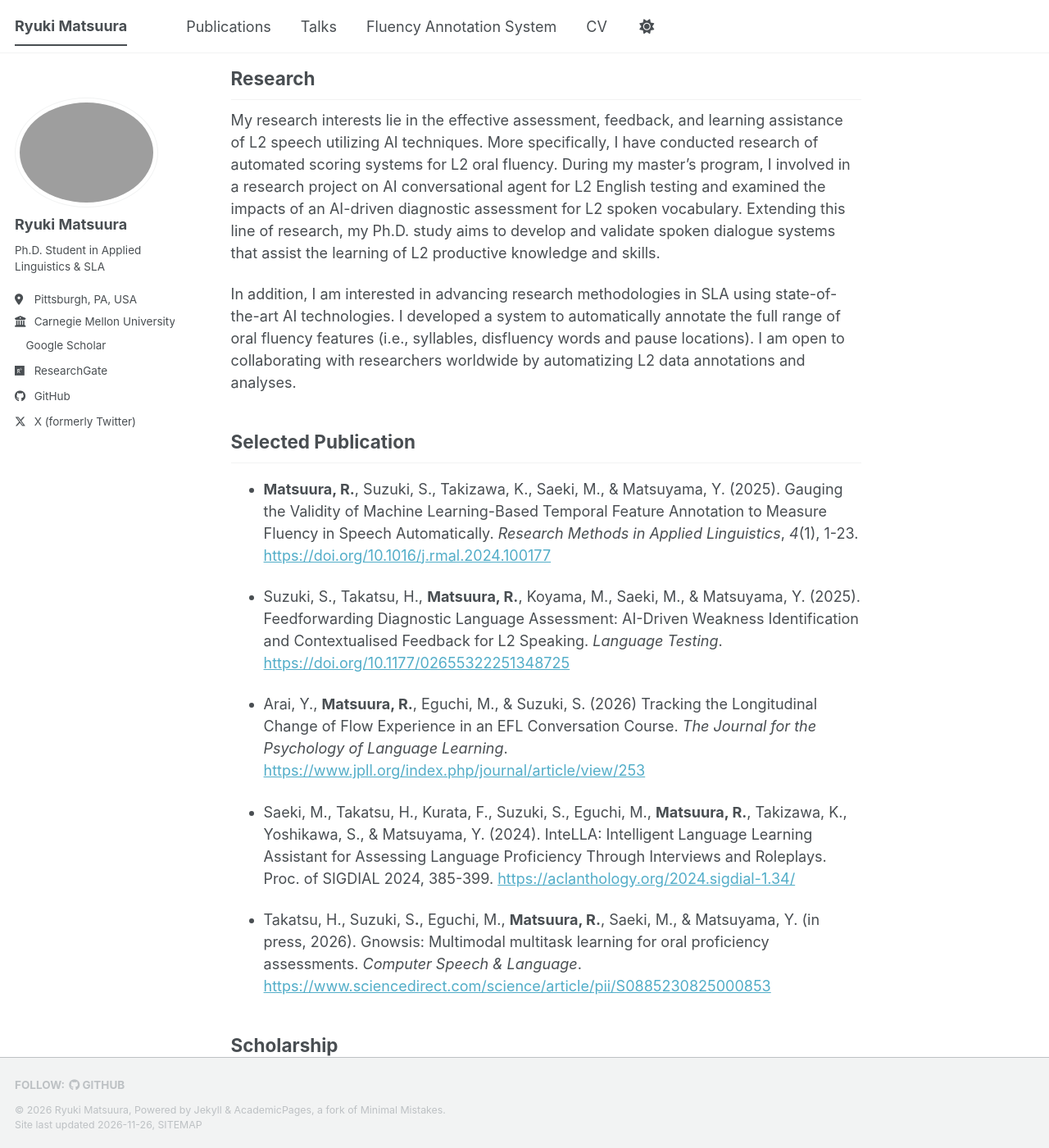
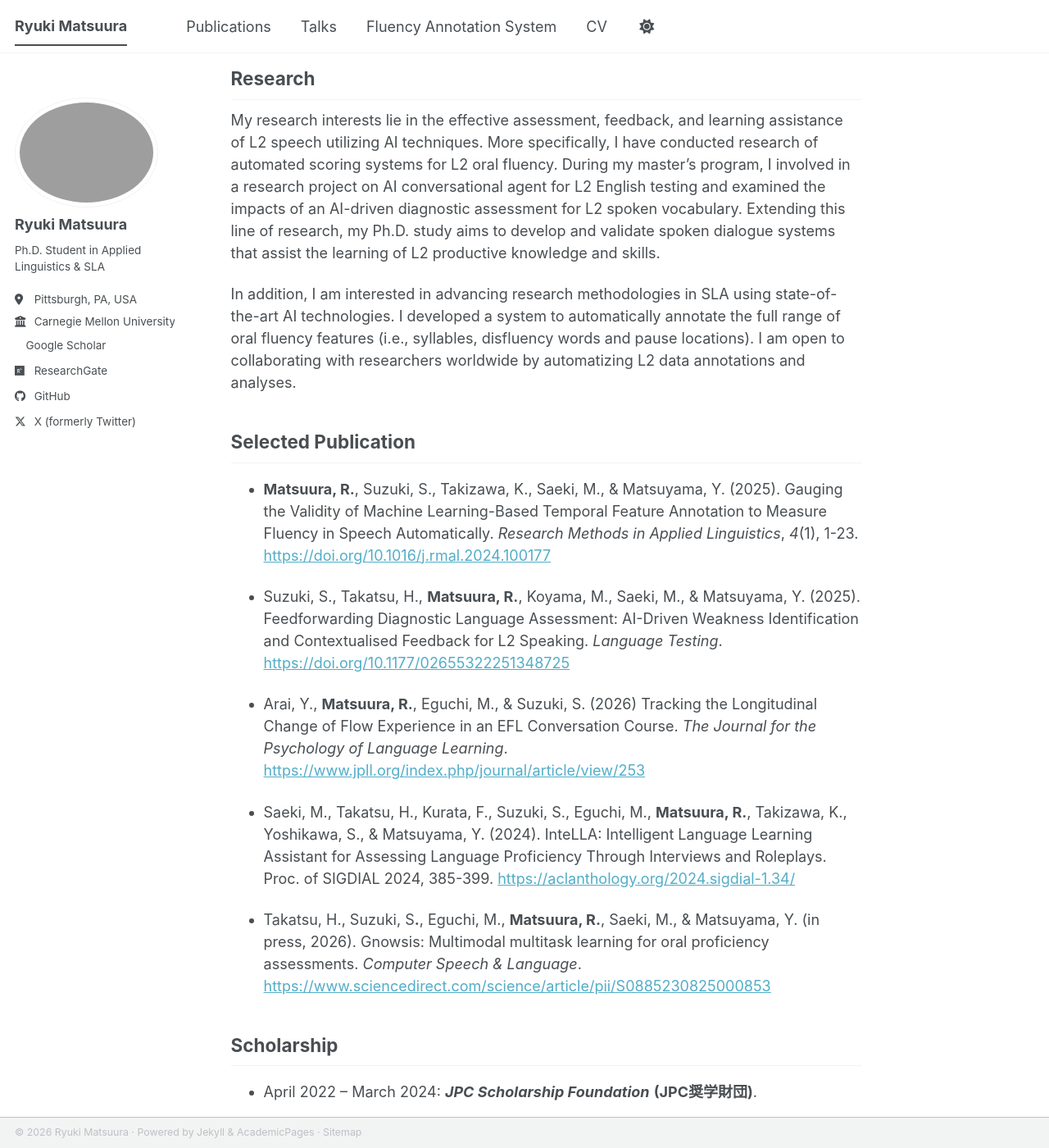
Before and after one commit to RusCucumber/MyResearchWebsite, a Jekyll site: the page built from _pages/about.md, in a window 1280 px wide and 1400 px high, scrolled down 529 px. Shown: the whole window at 82% size. Built offline with Jekyll 4.4.1, drawn with Linux system fonts in a browser that asks for light colours; a script bundle is joined from its source files by our own code; a style sheet for code colours, icons or effects is not loaded.

Commit message:
[upd] one-line footer
Drop the follow row (GitHub is already in the sidebar) and the build date,
put credit and sitemap on one line, and shrink the space reserved for the fixed footer.

Refs #6

Co-Authored-By: Claude Opus 5.5 <noreply@anthropic.com>

```diff
--- a/_includes/footer.html
+++ b/_includes/footer.html
@@ -1,25 +1,5 @@
 {% include base_path %}
 
-{% if site.author.github or site.author.bitbucket or site.atom_feed.hide != true %}
-<div class="page__footer-follow">
-  <ul class="social-icons">
-    {% if site.data.ui-text[site.locale].follow_label %}
-      <li><strong>{{ site.data.ui-text[site.locale].follow_label }}</strong></li>
-    {% endif %}
-    {% if site.author.github %}
-      <li><a href="https://github.com/{{ site.author.github }}"><i class="fab fa-github" aria-hidden="true"></i> GitHub</a></li>
-    {% endif %}
-    {% if site.author.bitbucket %}
-      <li><a href="https://bitbucket.org/{{ site.author.bitbucket }}"><i class="fab fa-bitbucket" aria-hidden="true"></i> Bitbucket</a></li>
-    {% endif %}
-    {% if site.atom_feed.hide != true %}
-    <li><a href="{% if site.atom_feed.path %}{{ site.atom_feed.path }}{% else %}{{ base_path }}/feed.xml{% endif %}"><i class="fa fa-fw fa-rss-square" aria-hidden="true"></i> {{ site.data.ui-text[site.locale].feed_label | default: "Feed" }}</a></li>
-    {% endif %}
-  </ul>
+<div class="page__footer-copyright">
+  &copy; {{ site.time | date: '%Y' }} {{ site.name | default: site.title }} &middot; {{ site.data.ui-text[site.locale].powered_by | default: "Powered by" }} <a href="https://jekyllrb.com" rel="nofollow">Jekyll</a> &amp; <a href="https://github.com/academicpages/academicpages.github.io">AcademicPages</a> &middot; <a href="{{ base_path }}/sitemap/">{{ site.data.ui-text[site.locale].site_map | default: "Sitemap" }}</a>
 </div>
-{% endif %}
-
-<div class="page__footer-copyright">
-  &copy; {{ site.time | date: '%Y' }} {{ site.name | default: site.title }}, {{ site.data.ui-text[site.locale].powered_by | default: "Powered by" }} <a href="https://jekyllrb.com" rel="nofollow">Jekyll</a> &amp; <a href="https://github.com/academicpages/academicpages.github.io">AcademicPages</a>, a fork of <a href="https://mademistakes.com/work/minimal-mistakes-jekyll-theme/" rel="nofollow">Minimal Mistakes</a>.<br />
-  Site last updated {{ "now" | date: '%Y-%m-%d' }}, <a href="{{ base_path }}/sitemap/" style="text-transform: uppercase;">{{ site.data.ui-text[site.locale].site_map | default: "Sitemap" }}</a>
-</div>
--- a/_sass/layout/_base.scss
+++ b/_sass/layout/_base.scss
@@ -16,7 +16,7 @@ body {
 
   margin: 0;
   padding: $masthead-height 0 0;
-  padding-bottom: 9em;
+  padding-bottom: 4em;
   font-family: $global-font-family;
   line-height: 1.5;
 
--- a/_sass/layout/_footer.scss
+++ b/_sass/layout/_footer.scss
@@ -31,9 +31,9 @@
     @include clearfix;
     margin-left: auto;
     margin-right: auto;
-    margin-top: 1em;
+    margin-top: 0.5em;
     max-width: 100%;
-    padding: 0 1em 1em;
+    padding: 0 1em 0.5em;
 
     @include breakpoint($x-large) {
       max-width: $x-large;
```
